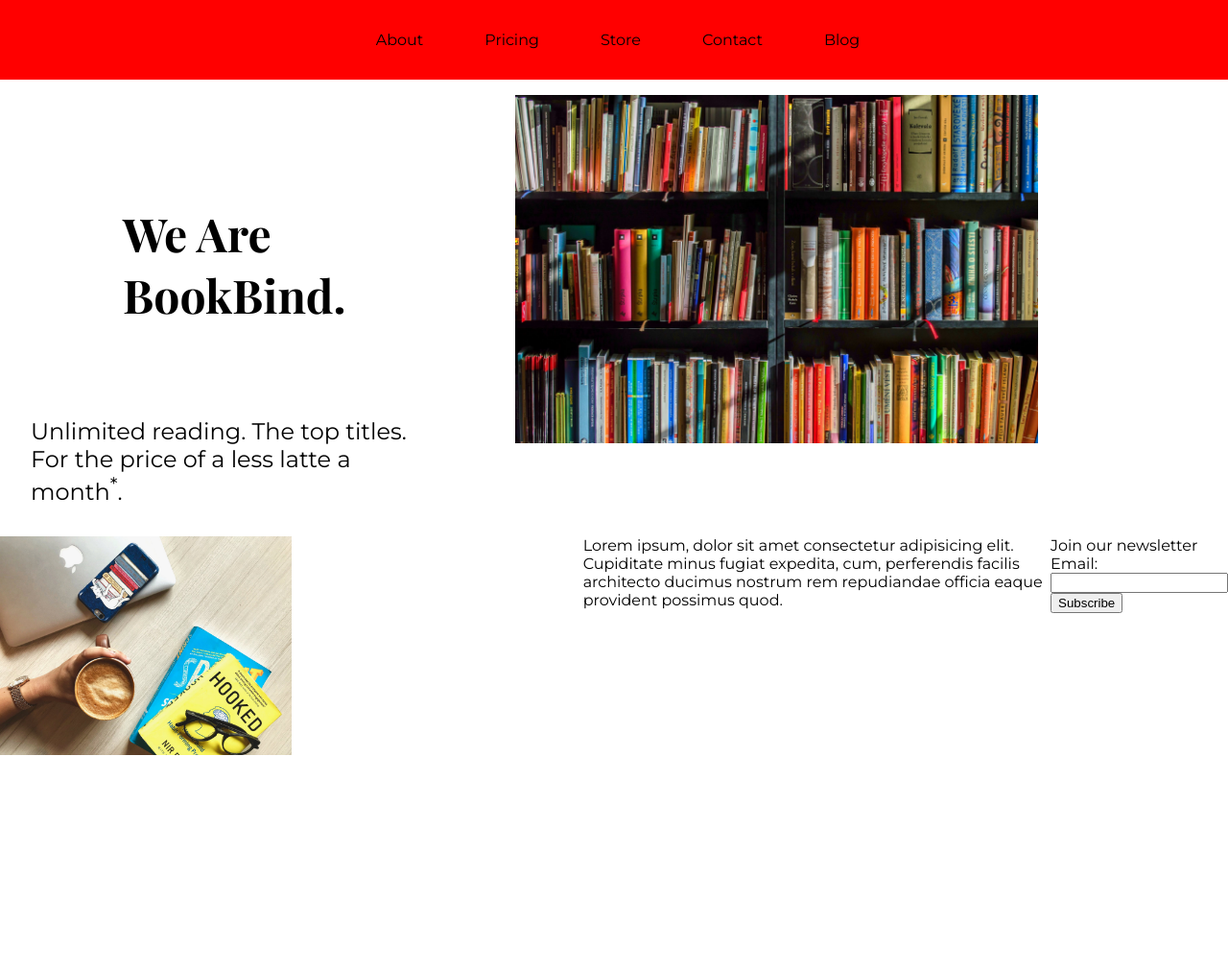
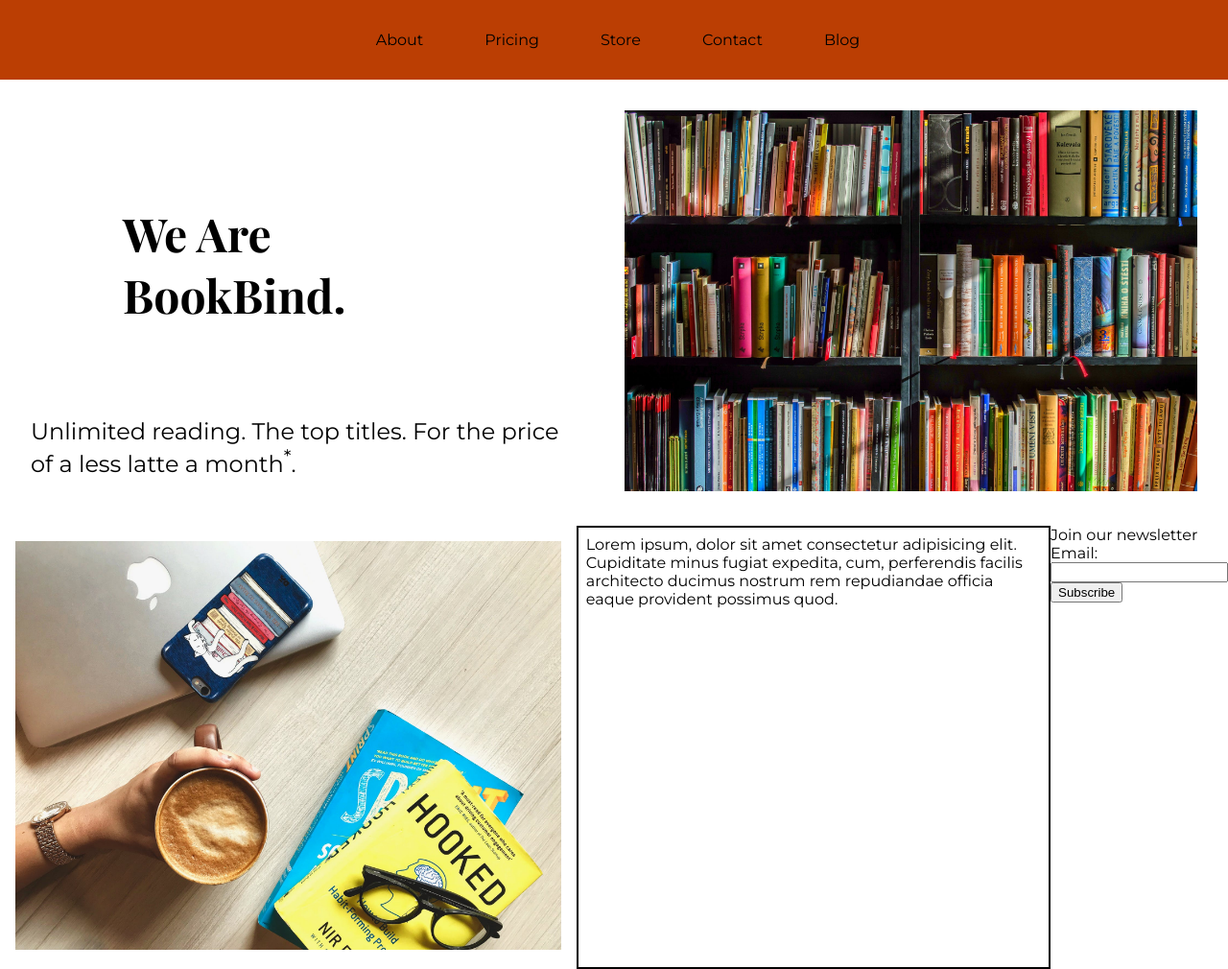
Before and after one commit to kmitova/book-bind, a plain HTML site: page index.html in a window 1280 px wide. Shown: the whole page at 96% size. Before the commit the page ends 800 px from the top, so only its background shows below. Drawn offline with nearby package versions, Linux system fonts and the light colour scheme.

Commit message:
Update styles.css

```diff
--- a/styles.css
+++ b/styles.css
@@ -14,7 +14,7 @@ body {
   display: flex;
   justify-content: center;
   align-items: center;
-  background-color: red;
+  background-color: #bb3e03;
   padding: 2em;
 }
 
@@ -59,15 +59,22 @@ h1 {
 .left-column {
   padding: 2em;
 }
+.right-column {
+  width: 75%;
+  padding: 2em;
+}
 
 .right-column img {
-  width: 75%;
+  width: 100%;
+}
+/* .right-column img {
+  width: 75%; */
   /* height: auto; */
-  padding: 1em 0em 1em 3em;
-  justify-content: flex-end;
+  /* padding: 1em 0em 1em 3em;
+  justify-content: flex-end; */
   /* float: right; */
-  display: block;
-}
+  /* display: block;
+} */
 
 .columns {
   display: flex;
@@ -76,7 +83,17 @@ h1 {
 .left-bottom {
   display: flex;
 }
+
+/* .second-img {
+  width: 100%;
+} */
 .second-img img {
-  width: 50%;
+  width: 100%;
+  padding: 1em;
 
 }
+
+.left-text {
+  border: 2px solid black;
+  padding: 0.5em;
+}
```
